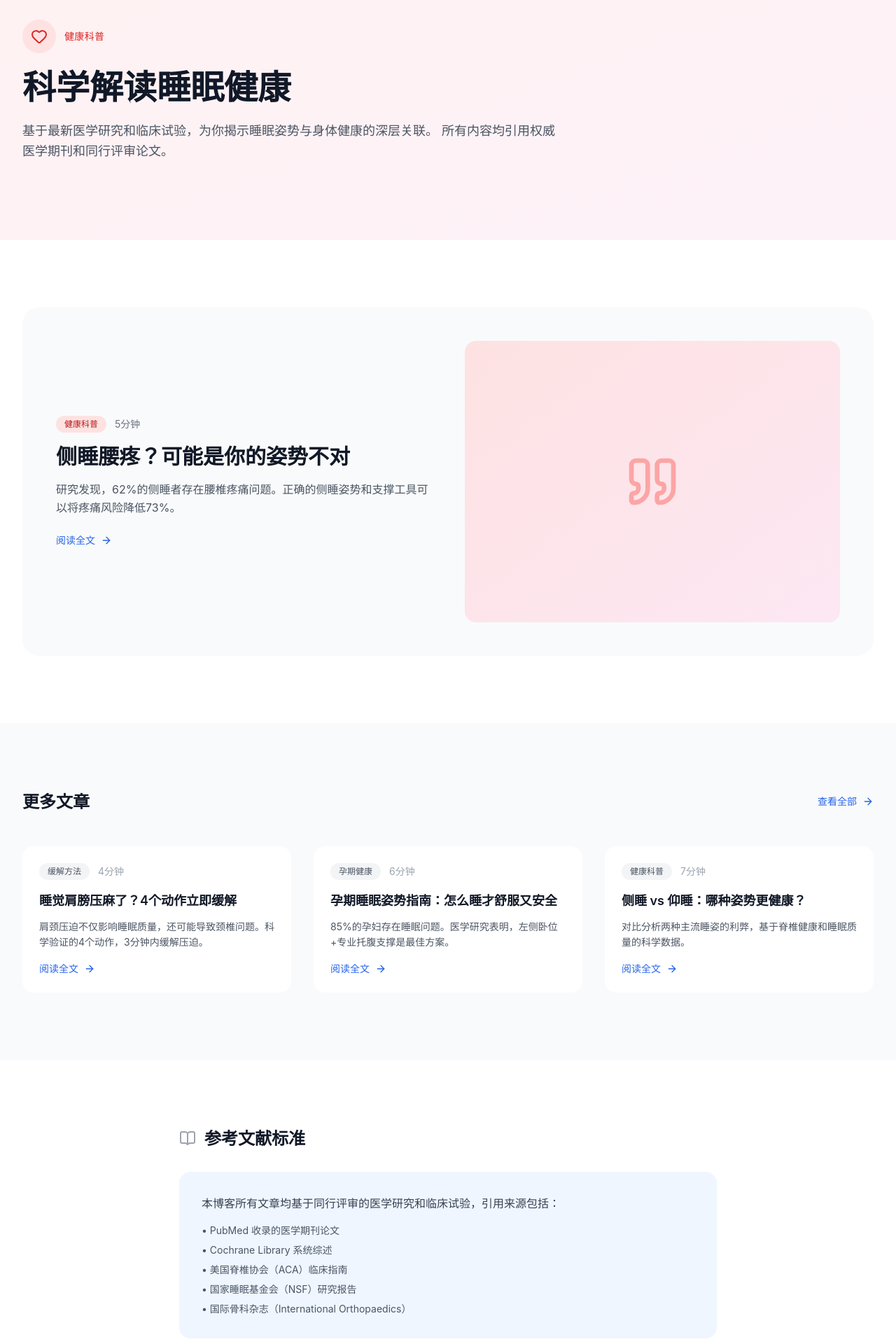
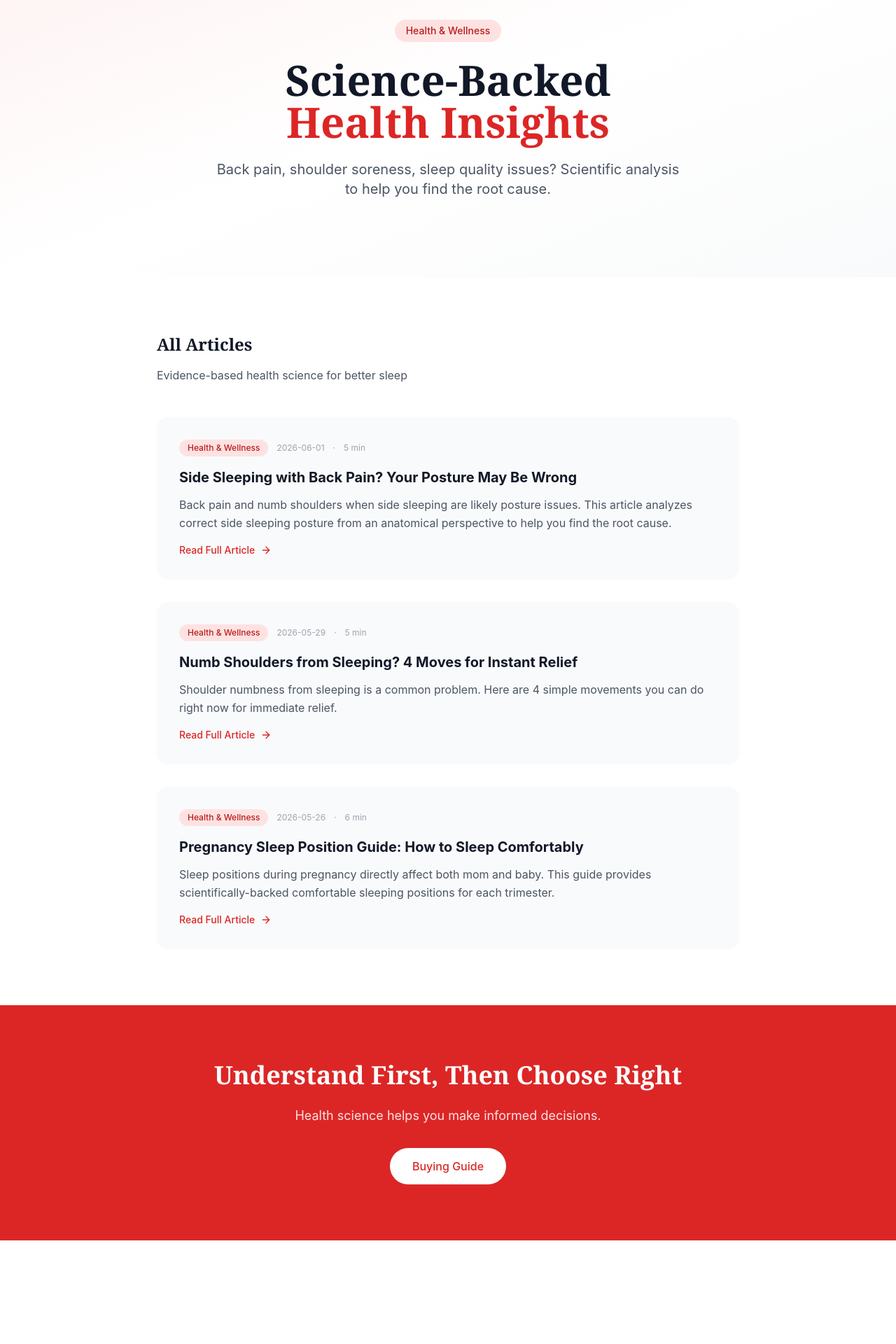
Before and after one commit to Goooodluckxqx/Officialsite, a Next.js app: page /blog/health in a window 1280 px wide. Shown: the part 200-2120 px from the top of the page at 70% size. After the commit the page ends 1972 px from the top, so only its background shows below. Built offline with nearby package versions, Linux system fonts and the light colour scheme.

Commit message:
feat: translate src/app/blog/health/page.tsx to English

```diff
--- a/src/app/blog/health/page.tsx
+++ b/src/app/blog/health/page.tsx
@@ -2,167 +2,101 @@
 
 import { motion } from "framer-motion";
 import Link from "next/link";
-import { Heart, ArrowRight, Quote, BookOpen } from "lucide-react";
+import { ArrowLeft, Heart } from "lucide-react";
 
 const articles = [
   {
-    title: "侧睡腰疼？可能是你的姿势不对",
-    excerpt: "研究发现，62%的侧睡者存在腰椎疼痛问题。正确的侧睡姿势和支撑工具可以将疼痛风险降低73%。",
+    title: "Side Sleeping with Back Pain? Your Posture May Be Wrong",
+    excerpt: "Back pain and numb shoulders when side sleeping are likely posture issues. This article analyzes correct side sleeping posture from an anatomical perspective to help you find the root cause.",
+    href: "/blog/health/lower-back-pain-side-sleeping",
     date: "2026-06-01",
-    readTime: "5分钟",
-    category: "健康科普",
-    href: "/blog/health/lower-back-pain-side-sleeping",
-    featured: true,
+    readTime: "5 min",
   },
   {
-    title: "睡觉肩膀压麻了？4个动作立即缓解",
-    excerpt: "肩颈压迫不仅影响睡眠质量，还可能导致颈椎问题。科学验证的4个动作，3分钟内缓解压迫。",
-    date: "2026-06-01",
-    readTime: "4分钟",
-    category: "缓解方法",
-    href: "/blog/relief/shoulder-numbness",
-    featured: false,
+    title: "Numb Shoulders from Sleeping? 4 Moves for Instant Relief",
+    excerpt: "Shoulder numbness from sleeping is a common problem. Here are 4 simple movements you can do right now for immediate relief.",
+    href: "/blog/health/shoulder-numbness-relief",
+    date: "2026-05-29",
+    readTime: "5 min",
   },
   {
-    title: "孕期睡眠姿势指南：怎么睡才舒服又安全",
-    excerpt: "85%的孕妇存在睡眠问题。医学研究表明，左侧卧位+专业托腹支撑是最佳方案。",
-    date: "2026-06-01",
-    readTime: "6分钟",
-    category: "孕期健康",
+    title: "Pregnancy Sleep Position Guide: How to Sleep Comfortably",
+    excerpt: "Sleep positions during pregnancy directly affect both mom and baby. This guide provides scientifically-backed comfortable sleeping positions for each trimester.",
     href: "/blog/health/pregnancy-sleep-positions",
-    featured: false,
-  },
-  {
-    title: "侧睡 vs 仰睡：哪种姿势更健康？",
-    excerpt: "对比分析两种主流睡姿的利弊，基于脊椎健康和睡眠质量的科学数据。",
-    date: "2026-05-28",
-    readTime: "7分钟",
-    category: "健康科普",
-    href: "/blog/health/side-vs-back-sleeping",
-    featured: false,
+    date: "2026-05-26",
+    readTime: "6 min",
   },
 ];
 
-export default function HealthBlog() {
+export default function HealthPage() {
   return (
-    <main className="min-h-screen bg-white">
+    <main className="bg-white">
       {/* Hero Section */}
-      <section className="bg-gradient-to-br from-red-50 to-pink-50 py-20 lg:py-28">
-        <div className="max-w-7xl mx-auto px-4 sm:px-6 lg:px-8">
+      <section className="relative py-20 lg:py-28 bg-gradient-to-br from-red-50 via-white to-gray-50">
+        <div className="max-w-4xl mx-auto px-4 sm:px-6 lg:px-8 text-center">
           <motion.div
-            initial={{ opacity: 0, y: 20 }}
+            initial={{ opacity: 0, y: 30 }}
             animate={{ opacity: 1, y: 0 }}
-            transition={{ duration: 0.6 }}
-            className="max-w-3xl"
+            transition={{ duration: 0.8 }}
           >
-            <div className="flex items-center gap-3 mb-6">
-              <div className="w-12 h-12 bg-red-100 rounded-full flex items-center justify-center">
-                <Heart className="w-6 h-6 text-red-600" />
-              </div>
-              <span className="text-sm font-medium text-red-600 tracking-wide uppercase">
-                健康科普
+            <div className="mb-6">
+              <span className="inline-block px-4 py-1.5 bg-red-100 text-red-700 text-sm font-medium rounded-full">
+                Health & Wellness
               </span>
             </div>
-            <h1 className="text-4xl lg:text-5xl font-serif font-semibold text-gray-900 mb-6">
-              科学解读睡眠健康
+            <h1 className="text-4xl md:text-5xl lg:text-6xl font-serif font-bold text-gray-900 mb-6 leading-tight">
+              Science-Backed<br />
+              <span className="text-red-600">Health Insights</span>
             </h1>
-            <p className="text-lg text-gray-600 leading-relaxed">
-              基于最新医学研究和临床试验，为你揭示睡眠姿势与身体健康的深层关联。
-              所有内容均引用权威医学期刊和同行评审论文。
+            <p className="text-lg md:text-xl text-gray-600 max-w-2xl mx-auto leading-relaxed">
+              Back pain, shoulder soreness, sleep quality issues? Scientific analysis to help you find the root cause.
             </p>
           </motion.div>
         </div>
       </section>
 
-      {/* Featured Article */}
-      <section className="py-16 lg:py-24">
-        <div className="max-w-7xl mx-auto px-4 sm:px-6 lg:px-8">
+      {/* Articles List */}
+      <section className="py-20 bg-white">
+        <div className="max-w-4xl mx-auto px-4 sm:px-6 lg:px-8">
           <motion.div
             initial={{ opacity: 0, y: 20 }}
-            animate={{ opacity: 1, y: 0 }}
-            transition={{ duration: 0.6, delay: 0.2 }}
+            whileInView={{ opacity: 1, y: 0 }}
+            viewport={{ once: true }}
+            transition={{ duration: 0.6 }}
+            className="mb-12"
           >
-            {articles.filter(a => a.featured).map((article) => (
-              <Link
-                key={article.href}
-                href={article.href}
-                className="group block bg-gray-50 rounded-3xl p-8 lg:p-12 hover:bg-gray-100 transition-colors"
-              >
-                <div className="grid lg:grid-cols-2 gap-8 lg:gap-12 items-center">
-                  <div>
-                    <div className="flex items-center gap-3 mb-4">
-                      <span className="px-3 py-1 bg-red-100 text-red-700 text-xs font-medium rounded-full">
-                        {article.category}
-                      </span>
-                      <span className="text-sm text-gray-500">{article.readTime}</span>
-                    </div>
-                    <h2 className="text-2xl lg:text-3xl font-serif font-semibold text-gray-900 mb-4 group-hover:text-blue-600 transition-colors">
-                      {article.title}
-                    </h2>
-                    <p className="text-gray-600 leading-relaxed mb-6">
-                      {article.excerpt}
-                    </p>
-                    <div className="flex items-center text-sm text-blue-600 font-medium">
-                      阅读全文
-                      <ArrowRight className="w-4 h-4 ml-2 group-hover:translate-x-1 transition-transform" />
-                    </div>
-                  </div>
-                  <div className="relative">
-                    <div className="aspect-[4/3] bg-gradient-to-br from-red-100 to-pink-100 rounded-2xl flex items-center justify-center">
-                      <Quote className="w-20 h-20 text-red-300" />
-                    </div>
-                  </div>
-                </div>
-              </Link>
-            ))}
+            <h2 className="text-2xl font-serif font-bold text-gray-900 mb-4">All Articles</h2>
+            <p className="text-gray-600">Evidence-based health science for better sleep</p>
           </motion.div>
-        </div>
-      </section>
 
-      {/* Article Grid */}
-      <section className="py-16 lg:py-24 bg-gray-50">
-        <div className="max-w-7xl mx-auto px-4 sm:px-6 lg:px-8">
-          <div className="flex items-center justify-between mb-12">
-            <h2 className="text-2xl font-serif font-semibold text-gray-900">
-              更多文章
-            </h2>
-            <Link
-              href="/blog"
-              className="flex items-center gap-2 text-sm font-medium text-blue-600 hover:text-blue-700"
-            >
-              查看全部
-              <ArrowRight className="w-4 h-4" />
-            </Link>
-          </div>
-
-          <div className="grid md:grid-cols-2 lg:grid-cols-3 gap-8">
-            {articles.filter(a => !a.featured).map((article, index) => (
+          <div className="space-y-8">
+            {articles.map((article, i) => (
               <motion.div
                 key={article.href}
                 initial={{ opacity: 0, y: 20 }}
-                animate={{ opacity: 1, y: 0 }}
-                transition={{ duration: 0.6, delay: index * 0.1 }}
+                whileInView={{ opacity: 1, y: 0 }}
+                viewport={{ once: true }}
+                transition={{ duration: 0.5, delay: i * 0.1 }}
               >
-                <Link
-                  href={article.href}
-                  className="group block bg-white rounded-2xl p-6 hover:shadow-lg transition-all"
-                >
+                <Link href={article.href} className="block bg-gray-50 rounded-2xl p-8 hover:bg-red-50 transition-colors">
                   <div className="flex items-center gap-3 mb-4">
-                    <span className="px-3 py-1 bg-gray-100 text-gray-600 text-xs font-medium rounded-full">
-                      {article.category}
+                    <span className="px-3 py-1 bg-red-100 text-red-700 text-xs font-medium rounded-full">
+                      Health & Wellness
                     </span>
-                    <span className="text-sm text-gray-400">{article.readTime}</span>
+                    <span className="text-gray-400 text-xs">{article.date}</span>
+                    <span className="text-gray-400 text-xs">·</span>
+                    <span className="text-gray-400 text-xs">{article.readTime}</span>
                   </div>
-                  <h3 className="text-lg font-semibold text-gray-900 mb-3 group-hover:text-blue-600 transition-colors">
+                  <h3 className="text-xl font-bold text-gray-900 mb-3">
                     {article.title}
                   </h3>
-                  <p className="text-sm text-gray-600 leading-relaxed mb-4">
+                  <p className="text-gray-600 leading-relaxed mb-4">
                     {article.excerpt}
                   </p>
-                  <div className="flex items-center text-sm text-blue-600 font-medium">
-                    阅读全文
-                    <ArrowRight className="w-4 h-4 ml-2 group-hover:translate-x-1 transition-transform" />
-                  </div>
+                  <span className="text-red-600 text-sm font-medium flex items-center gap-2">
+                    Read Full Article
+                    <ArrowLeft className="w-4 h-4 rotate-180" />
+                  </span>
                 </Link>
               </motion.div>
             ))}
@@ -170,29 +104,28 @@ export default function HealthBlog() {
         </div>
       </section>
 
-      {/* References Section */}
-      <section className="py-16 lg:py-24">
-        <div className="max-w-7xl mx-auto px-4 sm:px-6 lg:px-8">
-          <div className="max-w-3xl mx-auto">
-            <div className="flex items-center gap-3 mb-8">
-              <BookOpen className="w-6 h-6 text-gray-400" />
-              <h2 className="text-2xl font-serif font-semibold text-gray-900">
-                参考文献标准
-              </h2>
-            </div>
-            <div className="bg-blue-50 rounded-2xl p-8">
-              <p className="text-gray-700 leading-relaxed mb-4">
-                本博客所有文章均基于同行评审的医学研究和临床试验，引用来源包括：
-              </p>
-              <ul className="space-y-2 text-sm text-gray-600">
-                <li>• PubMed 收录的医学期刊论文</li>
-                <li>• Cochrane Library 系统综述</li>
-                <li>• 美国脊椎协会（ACA）临床指南</li>
-                <li>• 国家睡眠基金会（NSF）研究报告</li>
-                <li>• 国际骨科杂志（International Orthopaedics）</li>
-              </ul>
-            </div>
-          </div>
+      {/* CTA */}
+      <section className="py-20 bg-red-600">
+        <div className="max-w-4xl mx-auto px-4 sm:px-6 lg:px-8 text-center">
+          <motion.div
+            initial={{ opacity: 0, y: 20 }}
+            whileInView={{ opacity: 1, y: 0 }}
+            viewport={{ once: true }}
+            transition={{ duration: 0.6 }}
+          >
+            <h2 className="text-3xl md:text-4xl font-serif font-bold text-white mb-6">
+              Understand First, Then Choose Right
+            </h2>
+            <p className="text-red-100 text-lg mb-8 max-w-2xl mx-auto">
+              Health science helps you make informed decisions.
+            </p>
+            <Link
+              href="/guides"
+              className="inline-flex items-center px-8 py-3.5 bg-white text-red-600 text-base font-medium rounded-full hover:bg-red-50 transition-colors"
+            >
+              Buying Guide
+            </Link>
+          </motion.div>
         </div>
       </section>
     </main>
```
